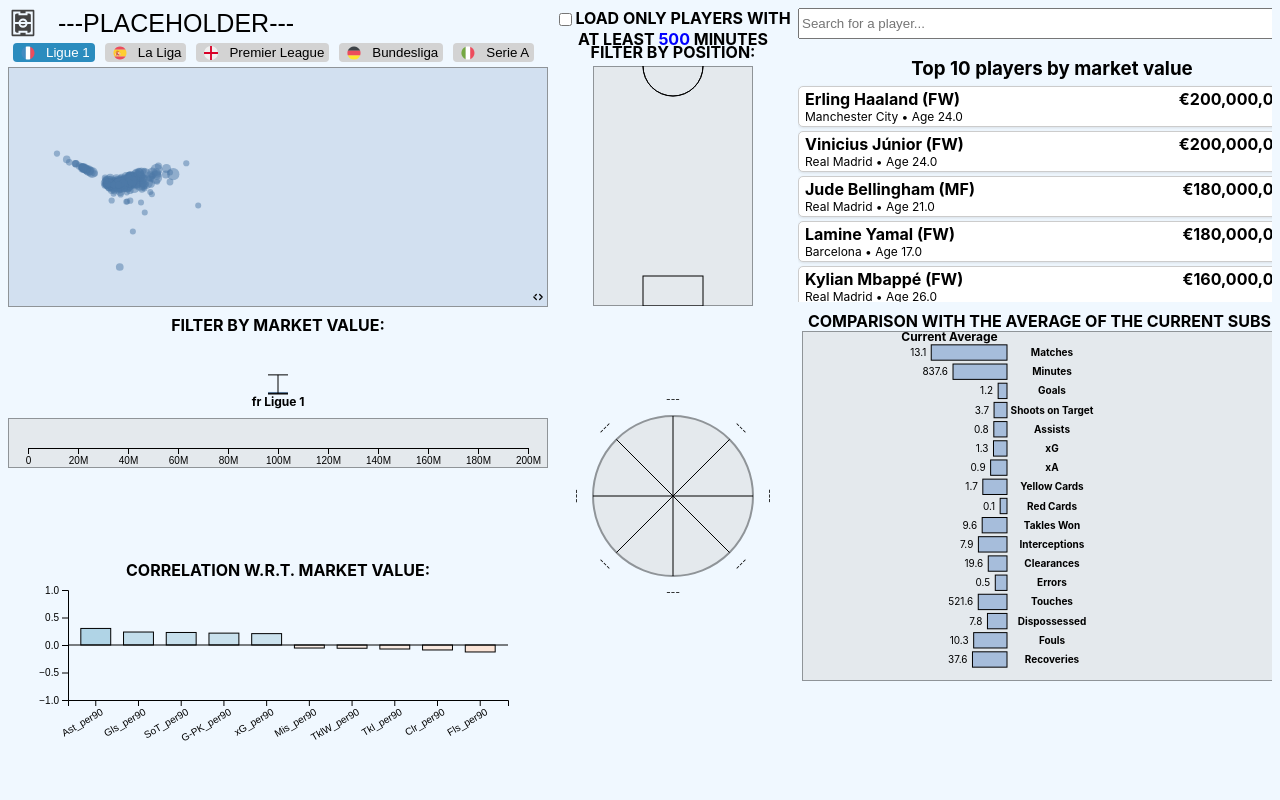
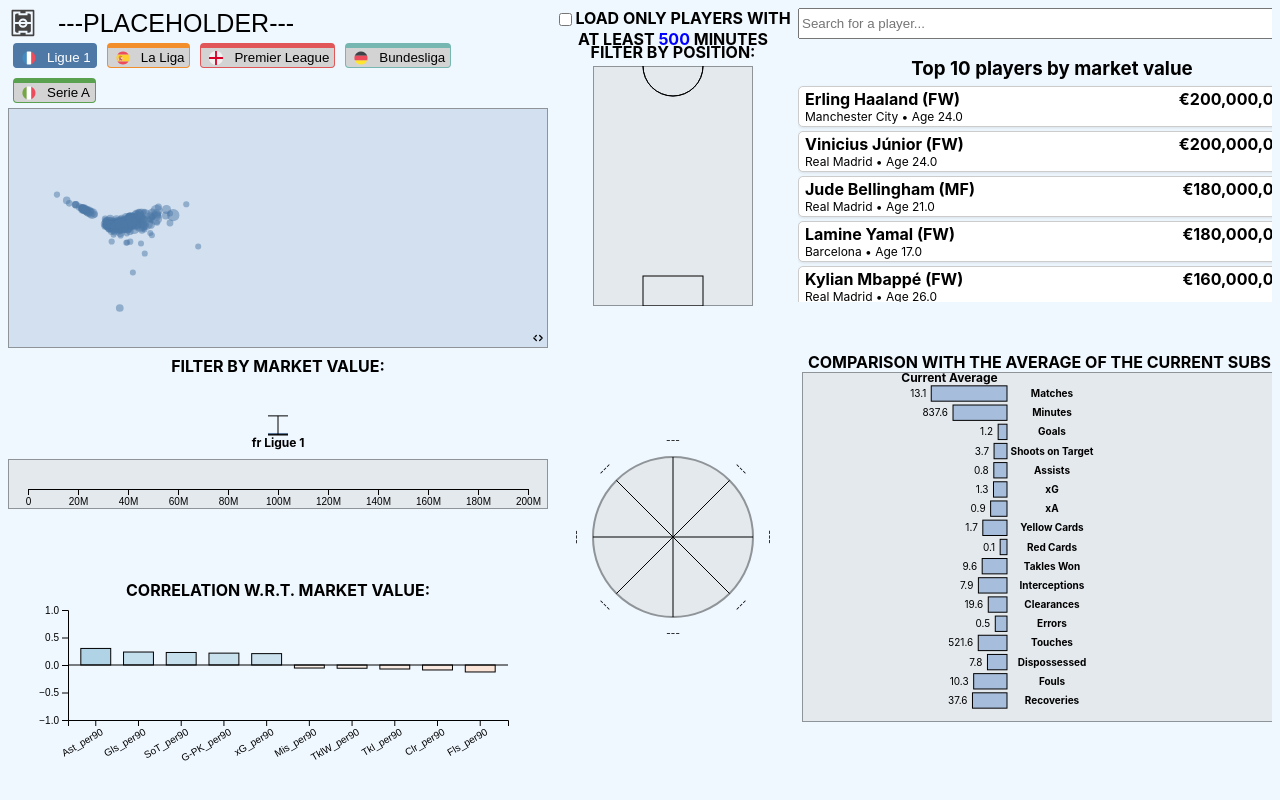
Before and after one commit to Ale-ssio/VA24_22_Project, a website built with webpack: page src/index.html in a window 1280 px wide. Both pictures are taken after a click on the button "Ligue 1". Built offline with nearby package versions, Linux system fonts and the light colour scheme; what crossfilter2 would draw is missing.

Commit message:
Some color fixes.

```diff
--- a/src/fieldFilter.js
+++ b/src/fieldFilter.js
@@ -60,13 +60,6 @@
   */
   const bandHeight = fieldHeight / 4;
   const positions = ['FW', 'MF', 'DF', 'GK'];
-  // Associate a color to each position (following typical conventions).
-  const positionColors = {
-    GK: "#ff9900", // Yellow.
-    DF: "#339933", // Green.
-    MF: "#0033cc", // Blue.
-    FW: "#cc0000"  // Red.
-  };
 
   positions.forEach((pos, i) => {
     // For each position compute the respective y coordinate on the field.
@@ -146,7 +139,7 @@
             respective position color and to add the position to the selected ones.
           */
           d3.select(this).classed("selected", true);
-          band.attr("fill", positionColors[pos]).style("opacity", 0.5);
+          band.attr("fill", "#000000").style("opacity", 0.5);
           state.selectedPositions.add(pos);
         }
         filterData(state, plot, radar, market, comparison);
--- a/src/index.scss
+++ b/src/index.scss
@@ -131,6 +131,11 @@
   cursor: pointer;
 }
 
+.leagueButton:hover {
+  background-color: #555555;
+  color: white;
+}
+
 .leagueButton.selected {
   background-color: #2b8cbe;
   color: white;
--- a/src/uiElements.js
+++ b/src/uiElements.js
@@ -80,9 +80,13 @@
       and then saving the rest of the name in the "rest" variable.
     */
     const [country, ...rest] = league.split(" ");
+    // Take the color of that league to color the button.
+    const color = plot.colorScale(league);
     // I already created the group to contain the buttons, so I simply append them.
     const btn = plot.leagueContainer.append("button")
       .attr("class", "leagueButton")
+      .style("border", `1px solid ${color}`)
+      .style("border-top", `5px solid ${color}`)
       /*
         The function classed either sets or unsets a class to the selected element.
         When I click on an element I toggle this class on it and I store in the
@@ -102,8 +106,14 @@
         */
         if (isActive) {
           state.selectedLeagues.delete(league);
+          d3.select(this)
+            .style("background-color", "lightgrey")
+            .style("color", "#000000");
         } else {
           state.selectedLeagues.add(league);
+          d3.select(this)
+            .style("background-color", color)
+            .style("color", "white");
         }
         // Update the data points drawn in the scatterplot w.r.t. the current selection.
         filterData(state, plot, radar, market, comparison);
```
